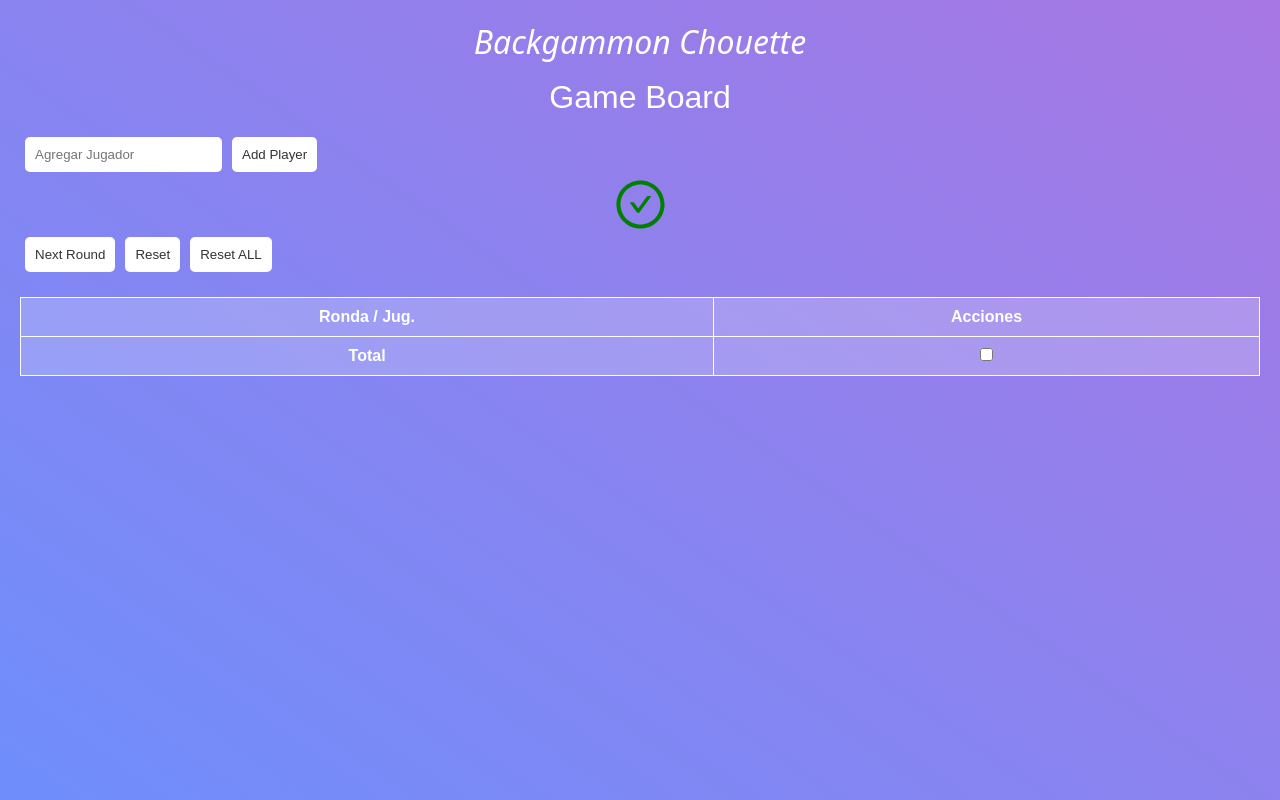
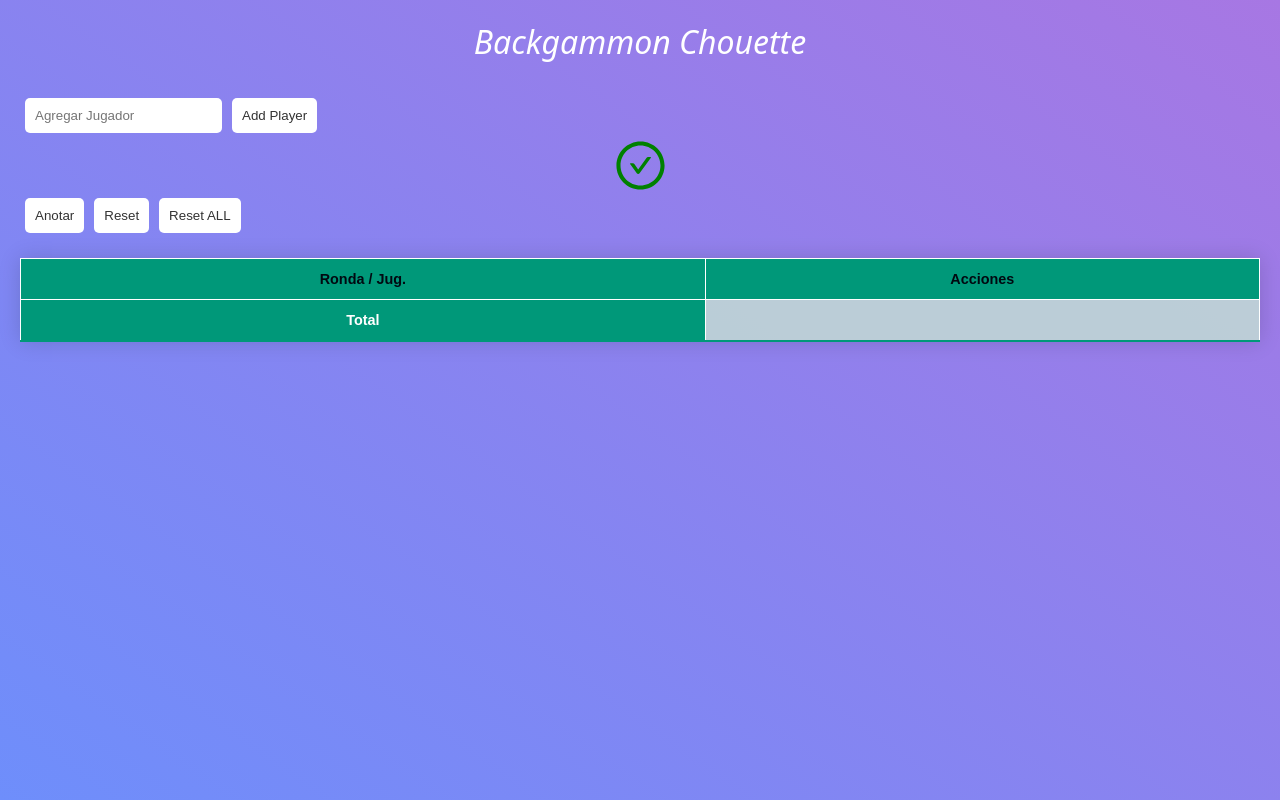
Before and after one commit to JuanPieroni/Backgammon-Chouette, a React (Vite) app: page / in a window 1280 px wide. Built offline with nearby package versions, Linux system fonts and the light colour scheme; a web font is replaced by a local one.

Commit message:
delete button eliminated

```diff
--- a/src/GameBoard.jsx
+++ b/src/GameBoard.jsx
@@ -1,5 +1,5 @@
 import React, { useState, useEffect, useMemo } from "react"
-import { FaEdit } from "react-icons/fa" // Ícono de editar (Font Awesome)
+
 import { RiDeleteBin6Line } from "react-icons/ri" // Ícono de eliminar (Remix Icon)
 import { GiBackgammon } from "react-icons/gi" // Ícono de backgammon (Glyphicon)
 import { AiOutlineCheckCircle, AiOutlineCloseCircle } from "react-icons/ai" // Importa los íconos de la librería
@@ -9,15 +9,12 @@ function PlayerScore({
     player,
     score,
     updateScore,
-    removePlayer,
+
     hover,
-    handleMouseEnter,
-    handleMouseLeave,
 }) {
     const handleUpdateScore = (points) => {
         updateScore(player, points)
     }
-    const hoverClass = hover ? "hover-effect" : ""
 
     return (
         <div className="player-score ">
@@ -52,13 +49,6 @@ function PlayerScore({
                 >
                     -1
                 </button>
-
-                <button
-                    className="remove-player-button"
-                    onClick={() => removePlayer(player)}
-                >
-                    <RiDeleteBin6Line />
-                </button>
             </div>
         </div>
     )
@@ -68,6 +58,7 @@ function GameBoard() {
     const [players, setPlayers] = useState([])
 
     const [playerName, setPlayerName] = useState("")
+
     const [playerScores, setPlayerScores] = useState({})
     const [rounds, setRounds] = useState([])
 
@@ -189,58 +180,6 @@ function GameBoard() {
         return totals
     }, {})
 
-    const removePlayer = (playerToRemove) => {
-        const deletedPlayerInfo = {
-            name: playerToRemove,
-            scores: rounds.map((round) => round[playerToRemove]),
-        }
-
-        setDeletedPlayers([...deletedPlayers, deletedPlayerInfo])
-        // Actualiza la lista de jugadores
-        setPlayers(players.filter((player) => player !== playerToRemove))
-
-        // Actualiza los puntajes de los jugadores
-        const { [playerToRemove]: _, ...newPlayerScores } = playerScores
-        setPlayerScores(newPlayerScores)
-
-        // Actualiza las rondas para eliminar los puntajes del jugador
-        const newRounds = rounds.map((round) => {
-            const { [playerToRemove]: _, ...newRound } = round
-            return newRound
-        })
-        setRounds(newRounds)
-    }
-
-    const reincorporatePlayer = () => {
-        if (deletedPlayers.length > 0) {
-            // Toma el último jugador eliminado
-            const lastDeletedPlayer = deletedPlayers[deletedPlayers.length - 1]
-
-            // Agrega el jugador de nuevo a la lista de jugadores
-            setPlayers([...players, lastDeletedPlayer.name])
-
-            // Agrega los puntajes del jugador a cada ronda
-            const newRounds = rounds.map((round, index) => ({
-                ...round,
-                [lastDeletedPlayer.name]: lastDeletedPlayer.scores[index],
-            }))
-            setRounds(newRounds)
-
-            // Actualiza los puntajes de los jugadores
-            setPlayerScores({
-                ...playerScores,
-                [lastDeletedPlayer.name]: lastDeletedPlayer.scores.reduce(
-                    (a, b) => a + b,
-                    0
-                ),
-            })
-
-            // Elimina el jugador de la lista de jugadores eliminados
-            setDeletedPlayers(deletedPlayers.slice(0, -1))
-        }
-    }
-    // ... (resto del código)
-
     const handleDeleteRound = (indexToDelete) => {
         // Ten en cuenta que estamos trabajando con las rondas invertidas
         const trueIndex = rounds.length - 1 - indexToDelete
@@ -263,12 +202,6 @@ function GameBoard() {
 
         // Resetea el índice de edición
         setEditIndex(null)
-    }
-
-    const handleEditRound = (index) => {
-        setEditIndex(index)
-        setEditScores(rounds[index])
-        setRoundCount(roundCount + 1)
     }
 
     const handleSaveRound = () => {
@@ -351,13 +284,15 @@ function GameBoard() {
     return (
         <>
             <div className="game-board">
-            <h1>Backgammon Chouette</h1>
-                <h2>Game Board</h2>
+                <h1>Backgammon Chouette</h1>
+
                 <div className="input-button">
                     <input
                         type="text"
                         value={playerName}
-                        onChange={(e) => setPlayerName(e.target.value)}
+                        onChange={(e) =>
+                            setPlayerName(e.target.value.toLocaleUpperCase())
+                        }
                         placeholder="Agregar Jugador"
                         className="input-player-name"
                     />
@@ -369,7 +304,7 @@ function GameBoard() {
                 <div>
                     {/* Envuelve la lista de jugadores con DragDropContext y Droppable */}
                     <DragDropContext onDragEnd={onDragEnd}>
-                        <Droppable droppableId="players">
+                        <Droppable droppableId="droppjable-players">
                             {(provided) => (
                                 <div
                                     {...provided.droppableProps}
@@ -395,9 +330,6 @@ function GameBoard() {
                                                         }
                                                         updateScore={
                                                             updateScore
-                                                        }
-                                                        removePlayer={
-                                                            removePlayer
                                                         }
                                                         hover={hover}
                                                         handleMouseEnter={
@@ -439,7 +371,7 @@ function GameBoard() {
                                 title="La suma no es cero"
                             />
                             <p style={{ justifyContent: "center" }}>
-                                LA SUMATORIA NO ES CERO
+                                LA SUMA NO DA CERO
                             </p>
                         </>
                     )}
@@ -450,7 +382,7 @@ function GameBoard() {
                         onClick={handleNextRound}
                         disabled={calculateTotalScore() !== 0}
                     >
-                        Next Round
+                        Anotar
                     </button>
                 )}
                 <button className="button" onClick={handleReset}>
@@ -484,9 +416,7 @@ function GameBoard() {
                             {players.map((player) => (
                                 <td key={player}>{totalRow[player] || 0}</td>
                             ))}
-                            <td>
-                                <input type="checkbox" />
-                            </td>
+                            <td></td>
                         </tr>
                         {reversedRounds.map((round, index) => (
                             <tr key={index}>
@@ -496,18 +426,9 @@ function GameBoard() {
                                     <td key={player}>{round[player] || 0}</td>
                                 ))}
                                 <td>
-                                    <input type="checkbox" />
                                     <div className="action-buttons">
                                         {editIndex !== index ? (
                                             <>
-                                                <button
-                                                    className="action-button"
-                                                    onClick={() =>
-                                                        handleEditRound(index)
-                                                    }
-                                                >
-                                                    <FaEdit />
-                                                </button>
                                                 <button
                                                     className="action-button delete-button"
                                                     onClick={() =>
--- a/src/index.css
+++ b/src/index.css
@@ -32,6 +32,12 @@
      font-variation-settings:
        "MORF" 15,
        "SHLN" 69.1;
+       margin-bottom: 30px;
+  }
+
+  .title {
+    font-family: 'Franklin Gothic Medium', 'Arial Narrow', Arial, sans-serif;
+    font-variant: small-caps;
   }
 body {
     margin: 0;
@@ -154,9 +160,9 @@ body {
     }
 
     .table-container {
-      display: block;
-      overflow-x: auto;
-      white-space: nowrap;
+
+      overflow-x: auto; /* Permite el desplazamiento horizontal si es necesario */
+  margin-right: 0; /* Elimina el margen derecho adicional */
     }
   }
 
@@ -209,7 +215,7 @@ body {
 }
 
 .button:hover {
-  animation: pulse 1s infinite;
+  animation: pulse 1s 3000ms ;
 }
 
 @keyframes highlight {
@@ -229,13 +235,9 @@ body {
   animation: colorShift 3s infinite;
 }
 
-.table-container {
-  transition: transform 0.3s ease-in-out;
-}
 
-.table-container:hover {
-  transform: translateX(-10px);
-}
+
+
 
 
 @keyframes grow {
@@ -317,5 +319,85 @@ body {
 }
 
 
+/* TABLE */
 
-/* Continue with the previous styles for .botonera and buttons */
+.table-container {
+  width: 100%;
+  border-collapse: collapse;
+  margin: 20px 0;
+  font-size: 0.9em;
+  min-width: 400px;
+  box-shadow: 0 0 20px rgba(0, 0, 0, 0.15);
+}
+
+.table-container thead tr {
+  background-color: #009879;
+  color: #ffffff;
+  text-align: left;
+}
+
+.table-container th,
+.table-container td {
+  padding: 12px 15px;
+}
+
+.table-container tbody tr {
+  border-bottom: 1px solid #dddddd;
+}
+
+.table-container tbody tr:nth-of-type(even) {
+  background-color: #a0c093;
+}
+.table-container tbody tr:nth-of-type(odd) {
+  background-color: #bfd6d5e7;
+}
+
+.table-container tbody tr:last-of-type {
+  border-bottom: 2px solid #009879;
+}
+
+.total-row {
+  font-weight: bold;
+  color: #009879;
+}
+
+.total-column {
+  background-color: #009879;
+  color: #ffffff;
+}
+.total-row .total-column td {
+  background-color: #009879;
+  color: #ffffff;
+  font-size: xx-large;
+}
+.action-buttons {
+  display: flex;
+  justify-content: center;
+  gap: 10px;
+}
+
+.action-button {
+  background-color: #009879;
+  color: #3b423c;
+  border: none;
+  padding: 10px 15px;
+  border-radius: 5px;
+  cursor: pointer;
+  transition: background-color 0.2s;
+}
+
+.action-button:hover {
+  background-color: #007961;
+}
+
+.delete-button {
+  background-color: #ff6b6b;
+}
+
+.delete-button:hover {
+  background-color: #ff4c4c;
+}
+
+th, td {
+  color: #010911;
+}
```
